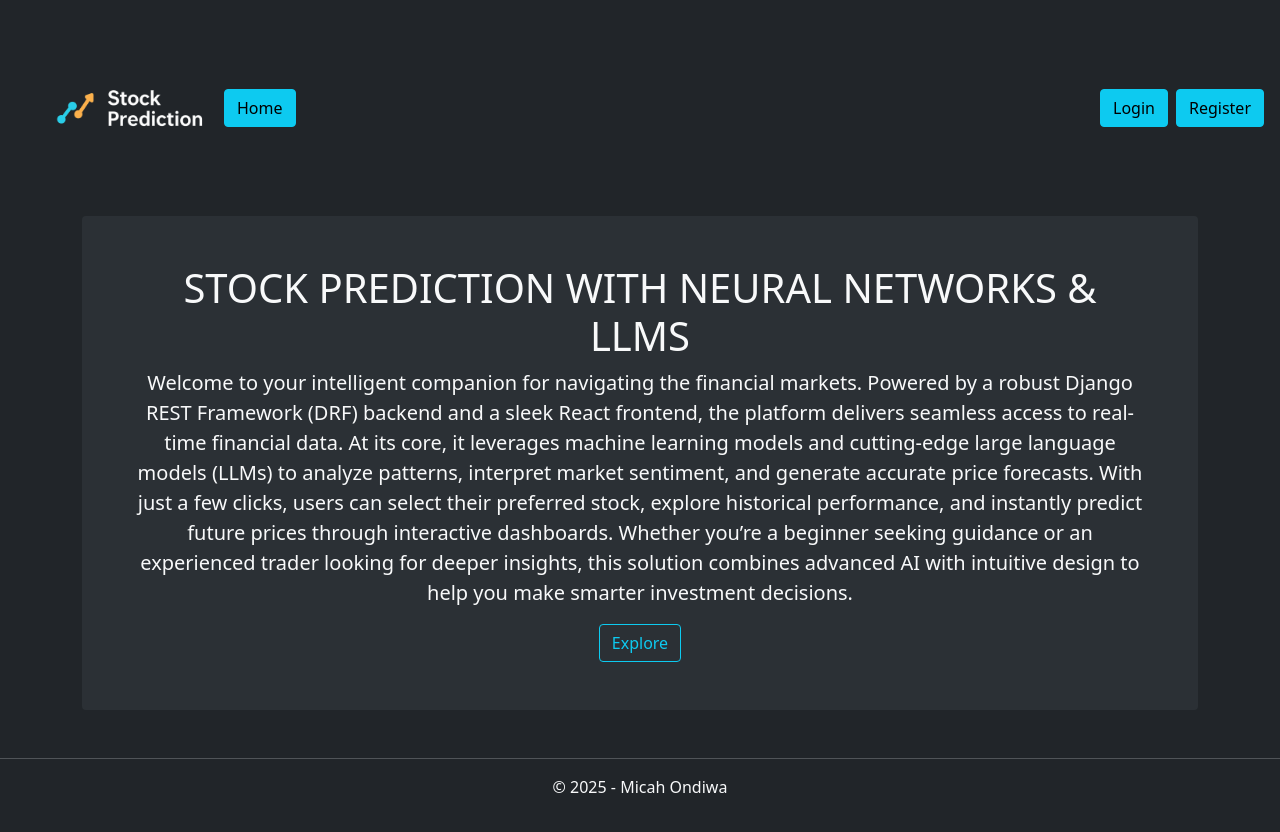
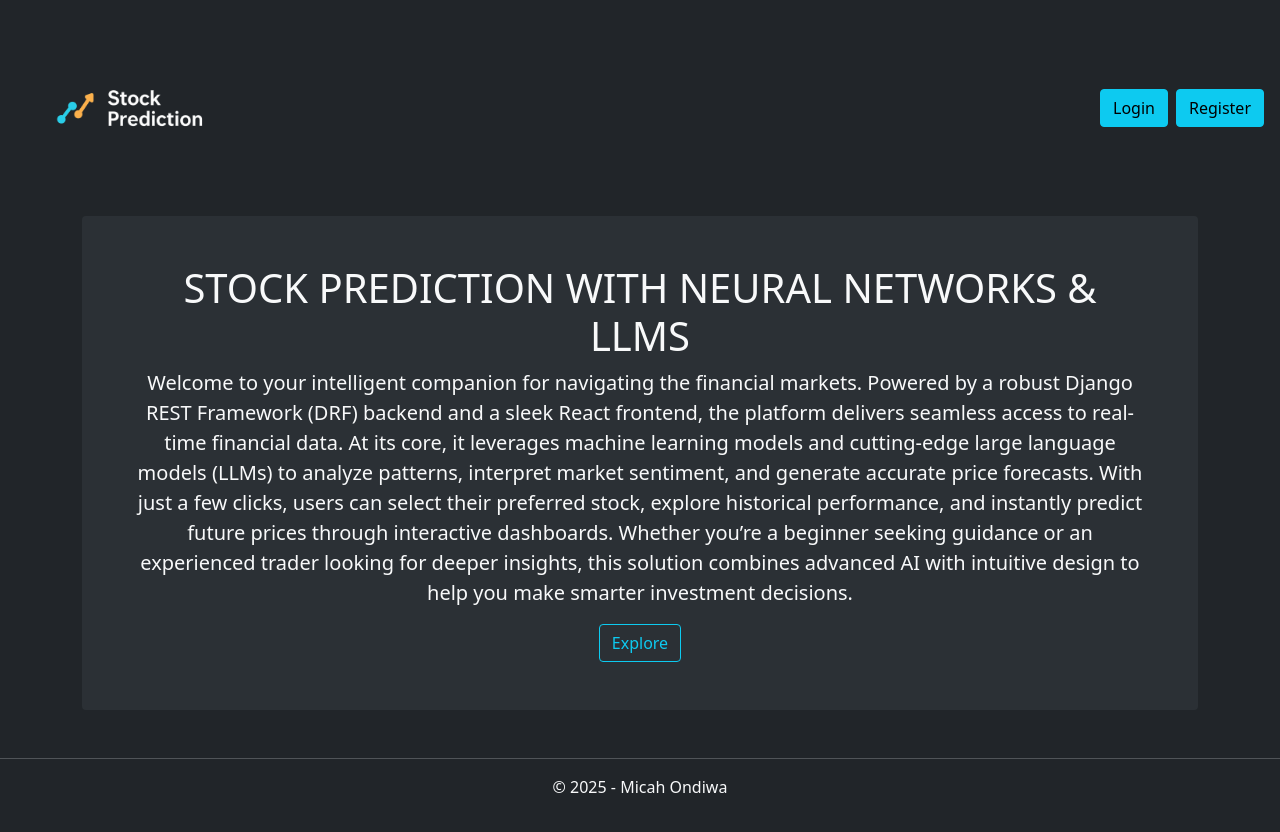
Before and after one commit to micahondiwa/stock-prediction-portal, a React (Vite) app in the folder frontend-react/: page / in a window 1280 px wide. Shown: the top 832 px of the page. Built offline with nearby package versions, Linux system fonts and the light colour scheme; no server answers.

Commit message:
Public Route

```diff
--- a/frontend-react/src/components/Header.jsx
+++ b/frontend-react/src/components/Header.jsx
@@ -27,7 +27,7 @@ function Header() {
                 style={{ height: "200px", width: "200px" }}
             />
 
-            <Link className="btn btn-info" to="/">Home</Link>
+            {/* <Link className="btn btn-info" to="/">Home</Link> */}
 
             <div className="ms-auto">
                 {isLoggedIn ? (
```
